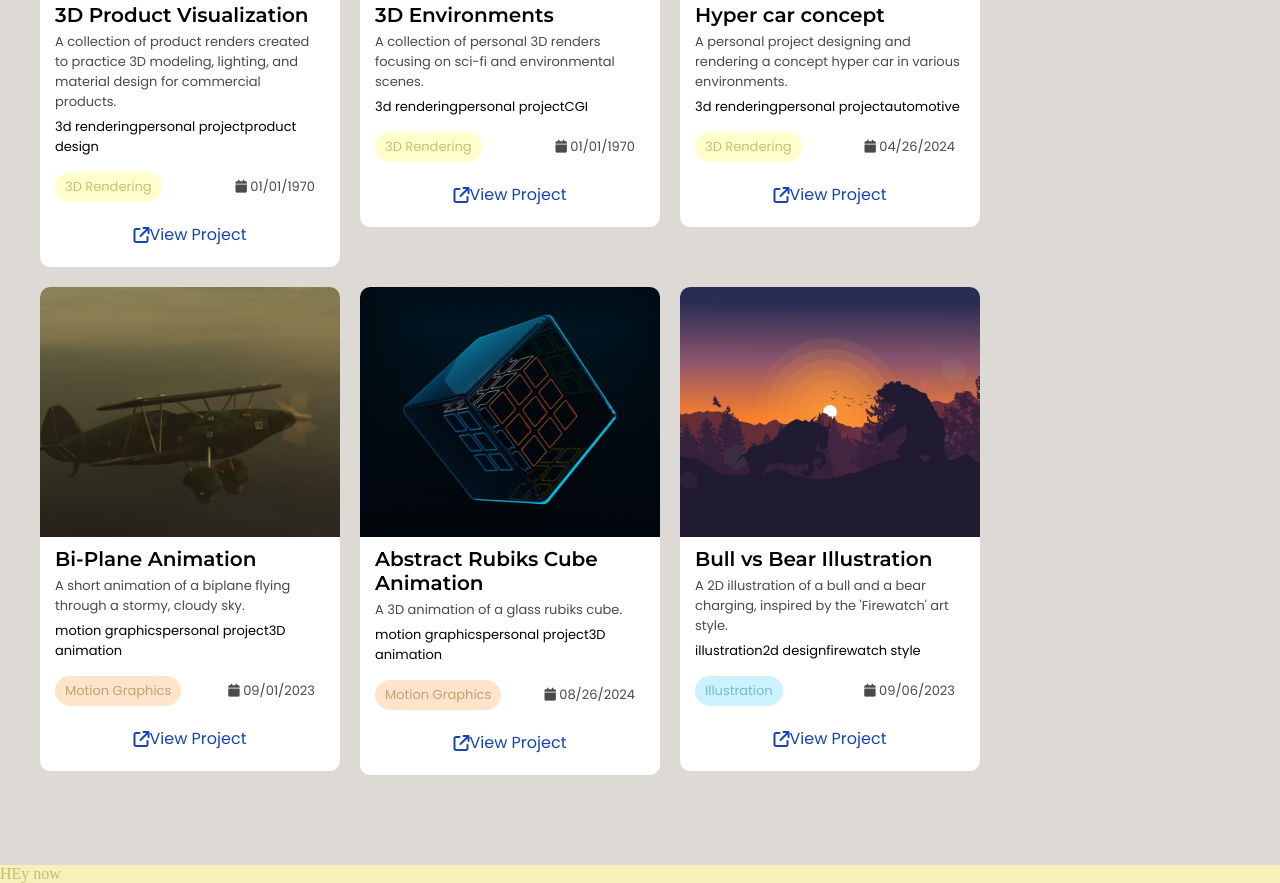
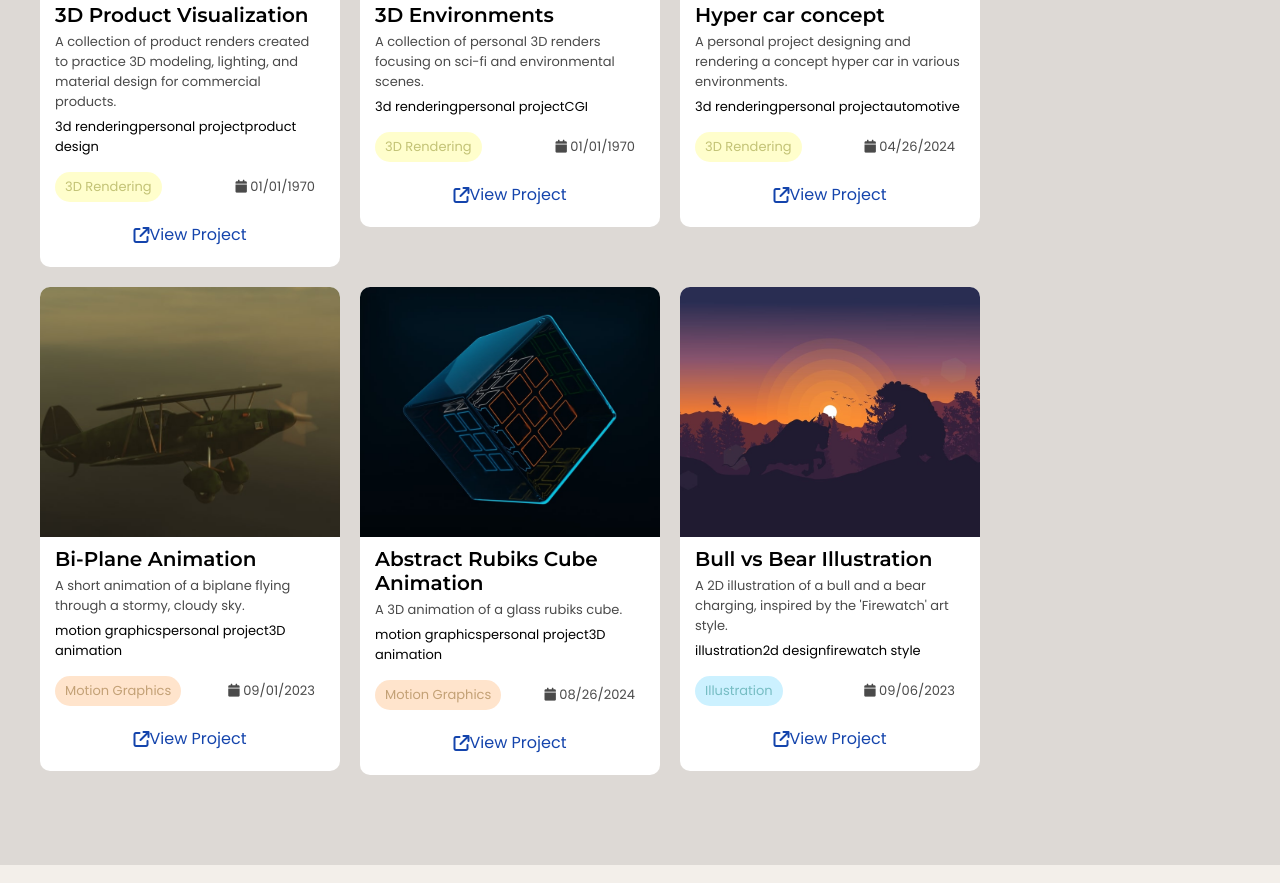
Before and after one commit to Iammachino11/Machino11_Portfolio.github.io, a plain HTML site: page index.html in a window 1280 px wide. Shown: the part 4368-5251 px from the top of the page. Drawn offline with nearby package versions, Linux system fonts and the light colour scheme; a web font is replaced by a local one.

Commit message:
Update index.html

```diff
--- a/index.html
+++ b/index.html
@@ -177,9 +177,6 @@
             </div>
         </div>
     </section>
-    <div class="testColor">
-        HEy now
-    </div>
     <script src="JS/embed-svg.js"></script>
     <script src="JS/index.js"></script>
 </body>
```
